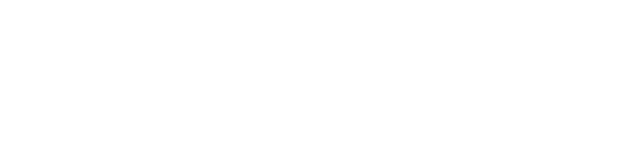
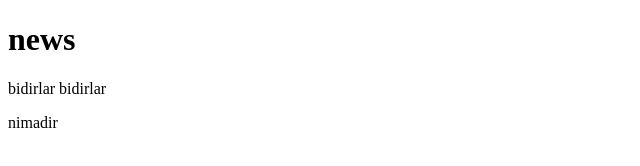
Before and after one commit to Muhammadsharifbek/git-fundamentals, a plain HTML site: page index.html in a window 1280 px wide. Shown: the whole page, without its empty margins (0-640 px from the left). Drawn offline with Linux system fonts and the light colour scheme.

Commit message:
initial commit

```diff
--- a/index.html
+++ b/index.html
@@ -4,11 +4,12 @@
   <meta charset="UTF-8">
   <meta http-equiv="X-UA-Compatible" content="IE=edge">
   <meta name="viewport" content="width=device-width, initial-scale=1.0">
-  <title>Document</title>
+  <title>yangiliklar</title>
 </head>
 <body>
-
-
+<h1>news</h1>
+<p> bidirlar bidirlar</p>
+<p>nimadir</p>
 
 
 
```
